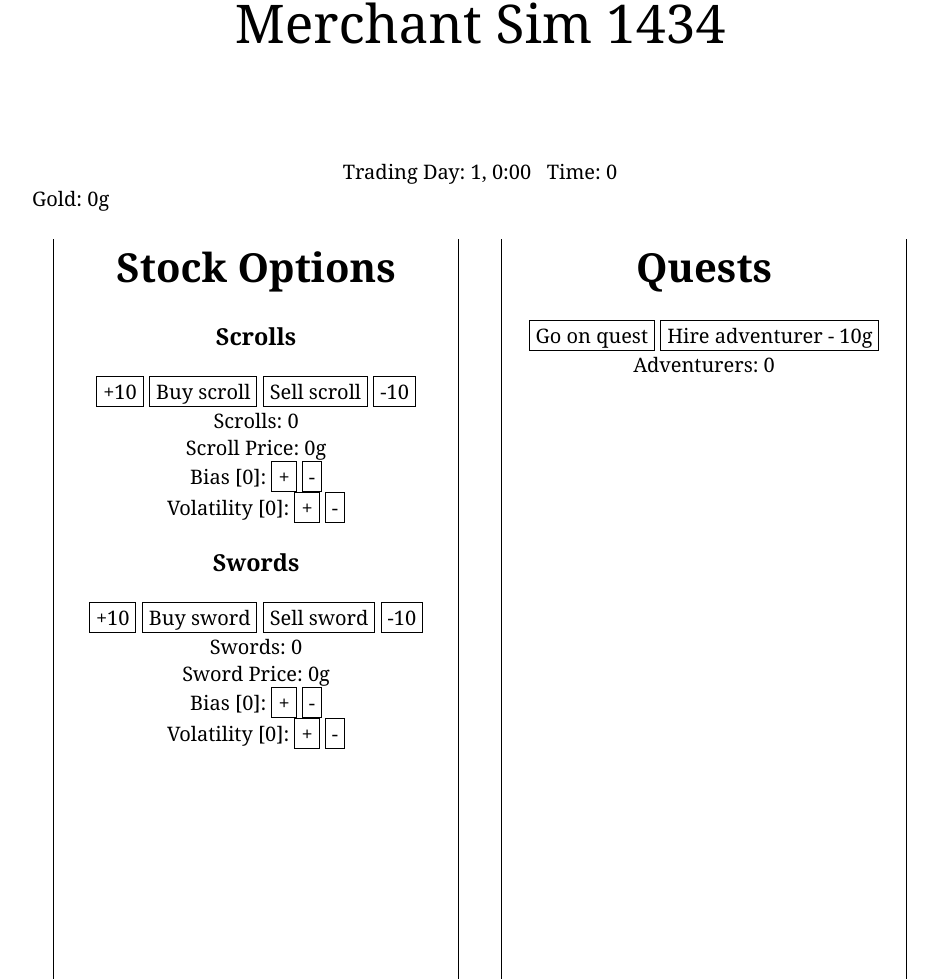
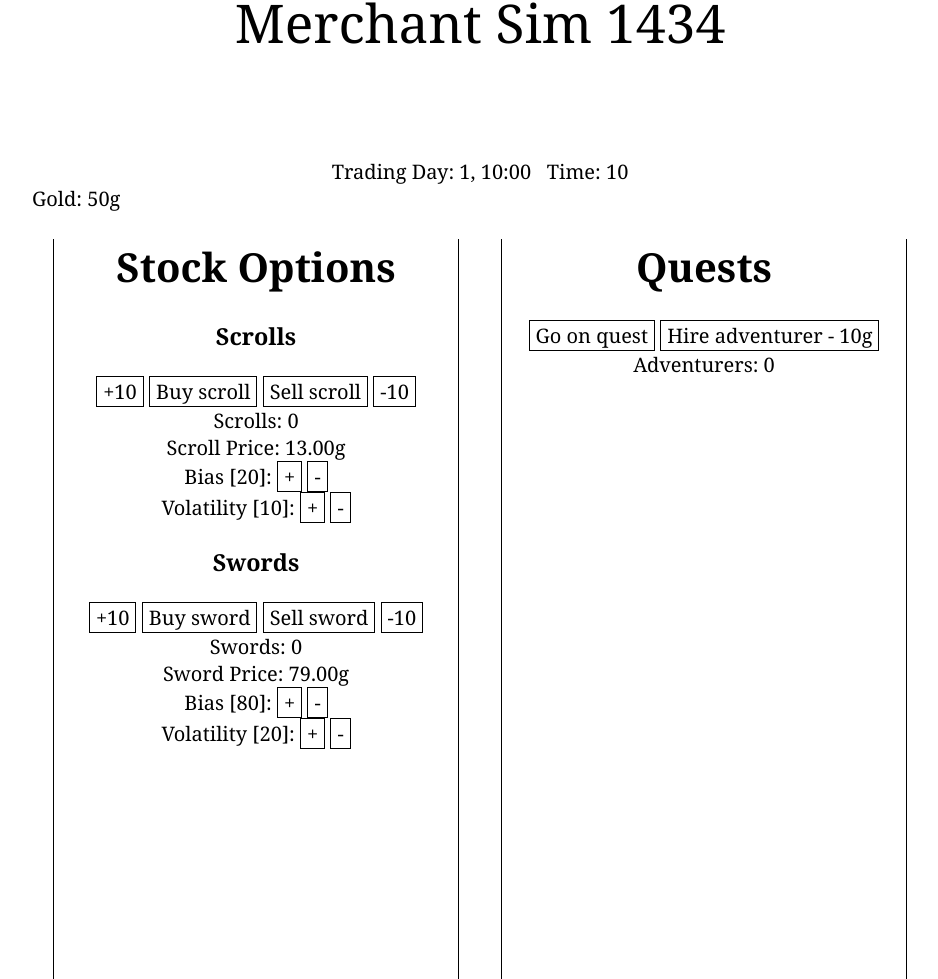
Before and after one commit to Legoman6157/FantasyStockMarket, a plain HTML site: page index.html in a window 1280 px wide. Shown: the part 87-1066 px from the top of the page, without its empty margins (160-1098 px from the left). Drawn offline with Linux system fonts and the light colour scheme; a web font is replaced by a local one.

Commit message:
re-added javascript to index.html?

```diff
--- a/index.html
+++ b/index.html
@@ -67,6 +67,6 @@
       </div>
     </div>
   </div>
-  <!-- <script type="text/javascript" src="main.js"></script> -->
+  <script type="text/javascript" src="main.js"></script>
 </body>
 </html
```
